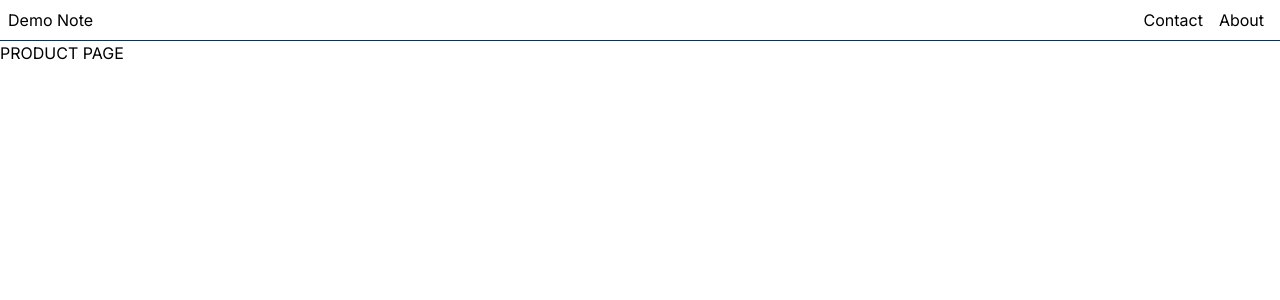
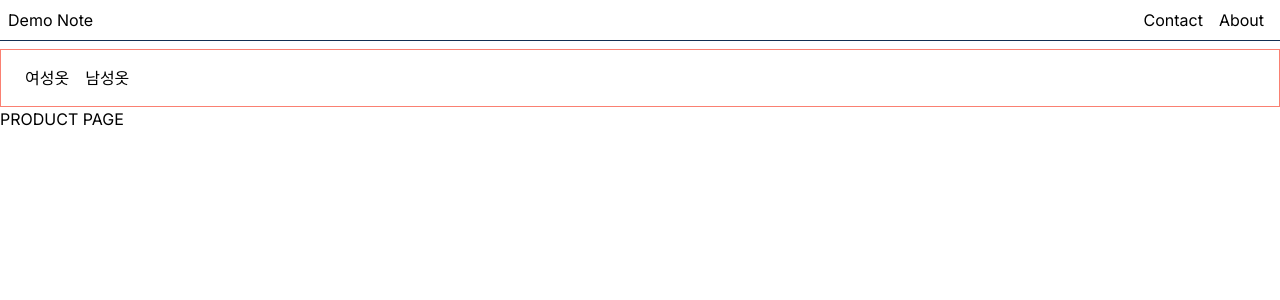
Before and after one commit to syoungee/note, a Next.js app: page /products in a window 1280 px wide. Shown: the top 300 px of the page. Built offline with nearby package versions, Linux system fonts and the light colour scheme.

Commit message:
4.14 레이아웃 챌린지

```diff
--- /dev/null
+++ b/src/app/products/layout.module.css
@@ -0,0 +1,13 @@
+.nav {
+  padding: 16px;
+  margin-top: 8px;
+  border: 1px solid salmon;
+}
+
+.nav a {
+  padding: 0 8px;
+}
+
+.product {
+  padding: 16px;
+}
--- /dev/null
+++ b/src/app/products/layout.tsx
@@ -0,0 +1,13 @@
+import styles from './layout.module.css';
+
+export default function Prodcut({ children }: { children: RecordingState.ReactNode }) {
+  return (
+    <>
+      <nav className={styles.nav}>
+        <a href=''>여성옷</a>
+        <a href=''>남성옷</a>
+      </nav>
+      <section>{children}</section>
+    </>
+  );
+}
```
